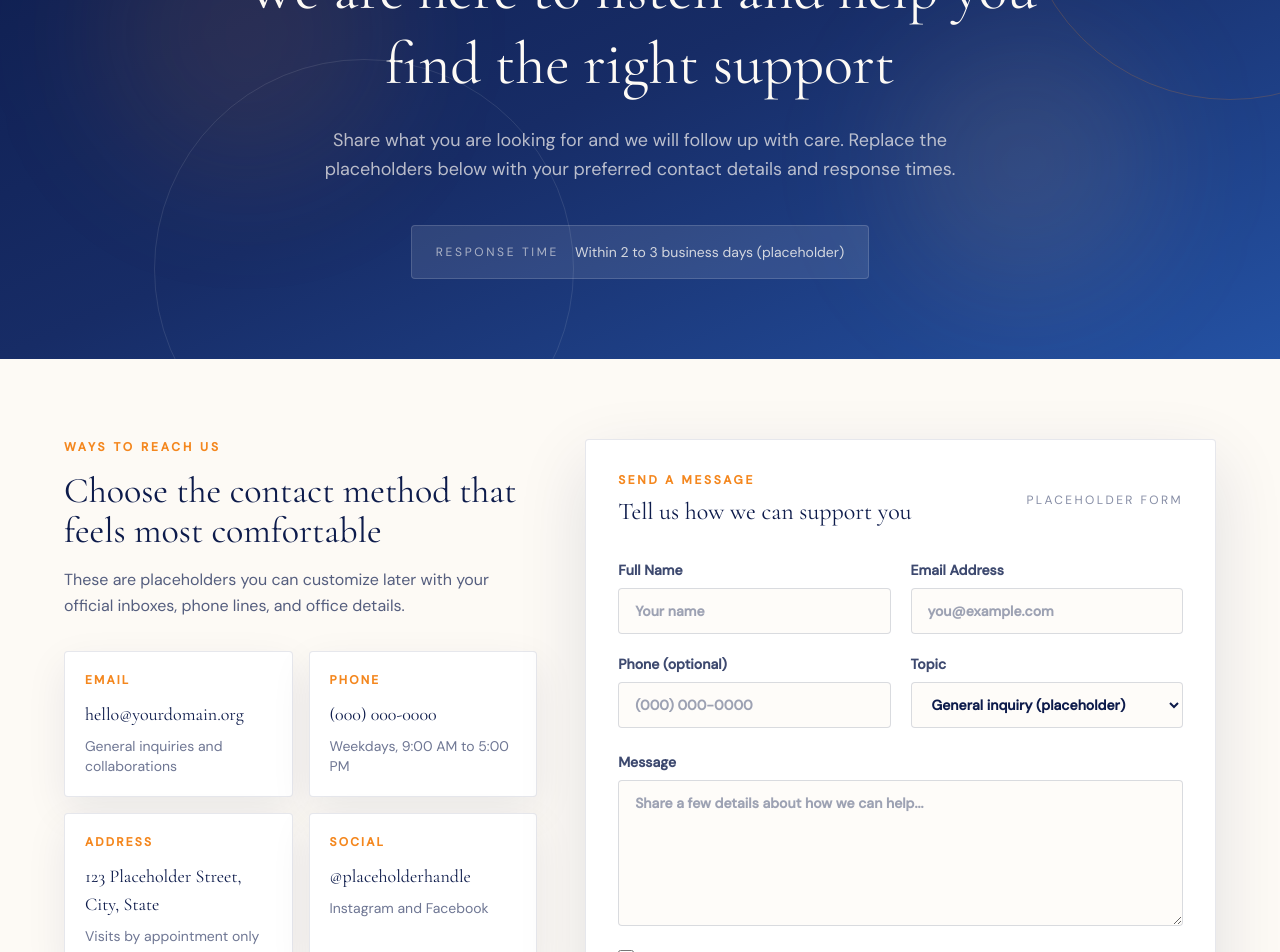
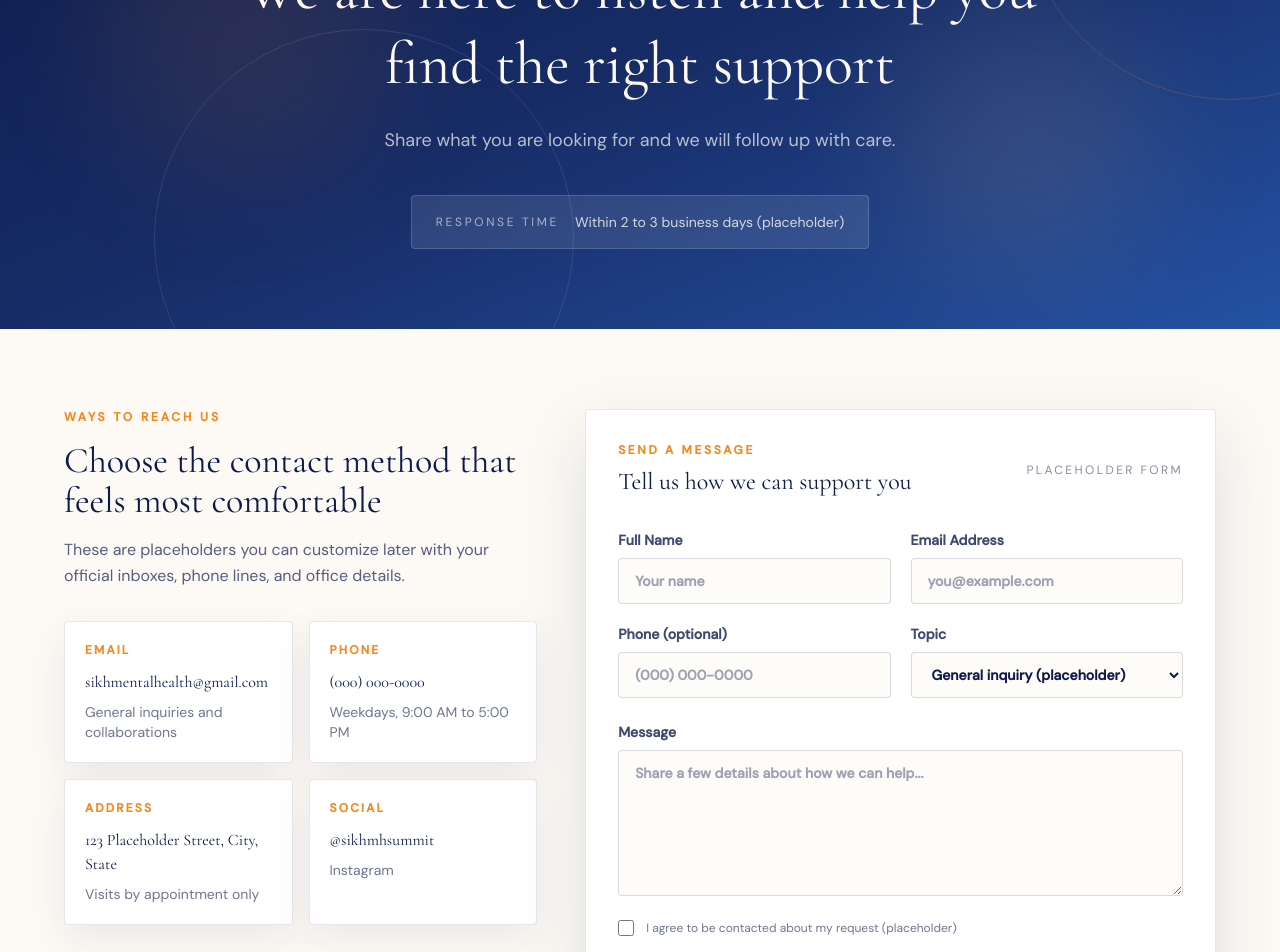
Before and after one commit to 25liujustin1/SMHC, a Next.js app: page /contact in a window 1280 px wide. Shown: the part 200-1152 px from the top of the page. Built offline with nearby package versions, Linux system fonts and the light colour scheme.

Commit message:
add email and instagram contacts resize email info card text to fit better delete a placeholder text in the top of the page

```diff
--- a/app/contact/page.jsx
+++ b/app/contact/page.jsx
@@ -5,7 +5,7 @@ import { useEffect } from "react";
 const CONTACT_CARDS = [
   {
     title: "Email",
-    value: "hello@yourdomain.org",
+    value: "sikhmentalhealth@gmail.com",
     note: "General inquiries and collaborations",
   },
   {
@@ -20,8 +20,8 @@ const CONTACT_CARDS = [
   },
   {
     title: "Social",
-    value: "@placeholderhandle",
-    note: "Instagram and Facebook",
+    value: "@sikhmhsummit",
+    note: "Instagram",
   },
 ];
 
@@ -60,8 +60,7 @@ export default function Contact() {
             We are here to listen and help you find the right support
           </h1>
           <p className="reveal opacity-0 translate-y-6 transition-all duration-700 delay-200 text-cream/70 text-lg leading-relaxed max-w-2xl mx-auto">
-            Share what you are looking for and we will follow up with care. Replace the
-            placeholders below with your preferred contact details and response times.
+            Share what you are looking for and we will follow up with care.
           </p>
 
           <div className="reveal opacity-0 translate-y-6 transition-all duration-700 delay-300 mt-10 inline-flex flex-wrap items-center justify-center gap-4 bg-white/10 border border-white/15 px-6 py-4 rounded-sm text-sm text-cream/80">
@@ -99,7 +98,7 @@ export default function Contact() {
                   <p className="text-xs uppercase tracking-[0.18em] text-saffron font-semibold mb-3">
                     {card.title}
                   </p>
-                  <p className="font-display text-lg text-navy mb-2">{card.value}</p>
+                  <p className="font-display text-m text-navy mb-2">{card.value}</p>
                   <p className="text-sm text-navy/60">{card.note}</p>
                 </div>
               ))}
```
